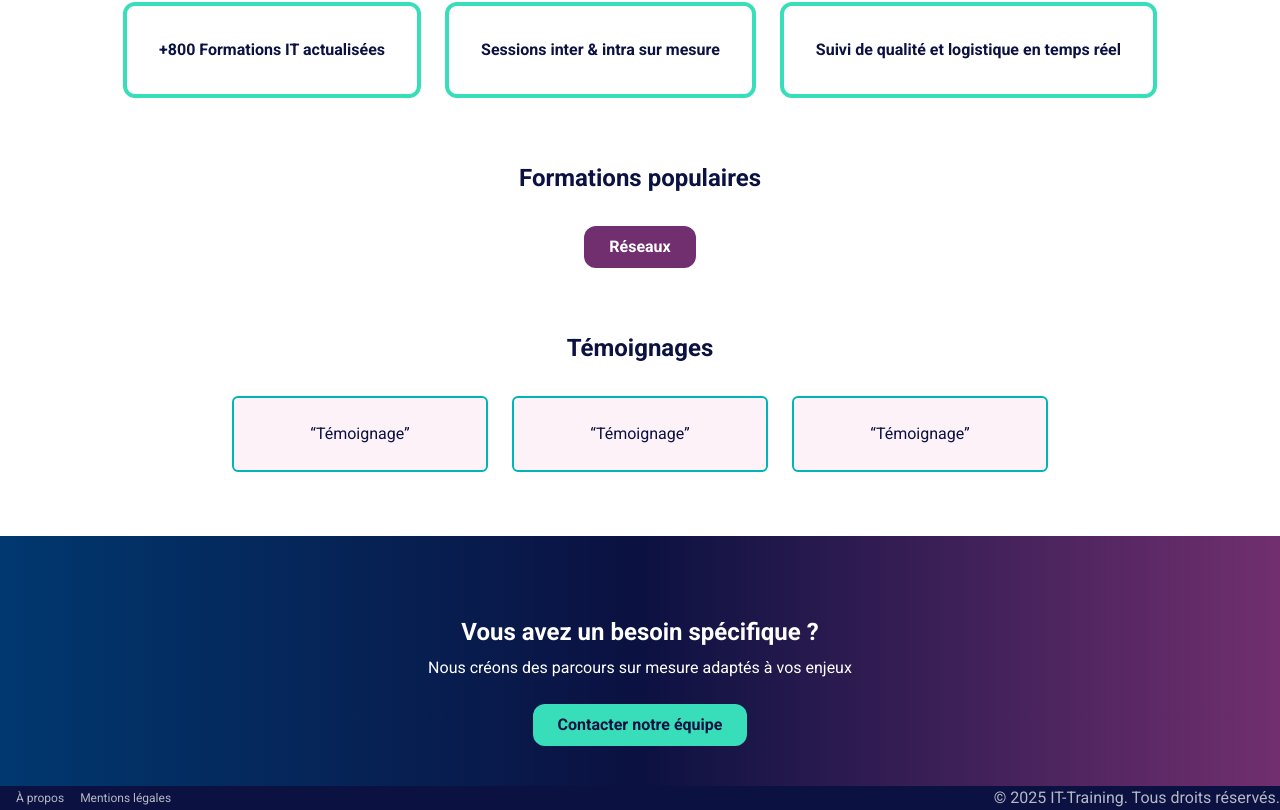
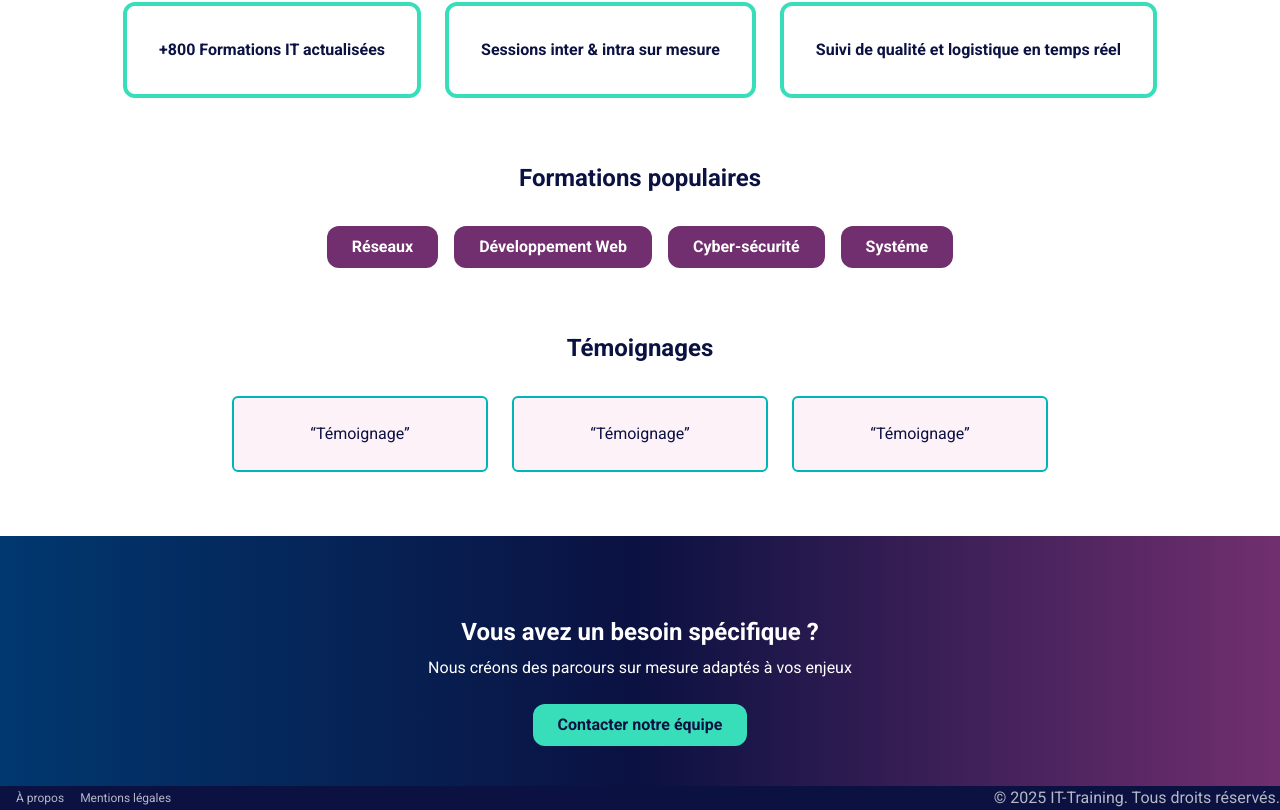
Before and after one commit to Mathye59/It-training-portail, a React (Vite) app: page / in a window 1280 px wide. Shown: the part 1060-1870 px from the top of the page. Built offline with nearby package versions, Linux system fonts and the light colour scheme.

Commit message:
boutons generiques

```diff
--- a/src/pages/Accueil.jsx
+++ b/src/pages/Accueil.jsx
@@ -70,39 +70,35 @@ export default function Accueil() {
       {/* Formations populaires */}
       <section className="text-center mb-16">
         <h2 className="text-2xl font-bold mb-8">Formations populaires</h2>
-        <div className="flex flex-wrap justify-center gap-4">
-          <div className="text-center ">
+        <div className="flex flex-wrap justify-center items-center gap-4">
               <GenericButton
               text="Réseaux"
               bgColor="bg-violetIT hover:bg-violetIT-dark"
               textColor="text-white"
               // link="/test-pre-requis"
-            /></div>
-            {/* </div>
-        {/* <div className="flex flex-wrap justify-center gap-4"> */}
-              {/* <GenericButton
-              text="Réseaux"
+            />
+
+              <GenericButton
+              text="Développement Web"
               bgColor="bg-violetIT hover:bg-violetIT-dark"
               textColor="text-white"
               // link="/test-pre-requis"
-            /> */}
-            {/* </div>
-        <div className="flex flex-wrap justify-center gap-4"> */}
-              {/* <GenericButton
-              text="Réseaux"
+            />
+
+              <GenericButton
+              text="Cyber-sécurité"
               bgColor="bg-violetIT hover:bg-violetIT-dark"
               textColor="text-white"
               // link="/test-pre-requis"
-            /> */}
-            {/* </div>
-        <div className="flex flex-wrap justify-center gap-4"> */}
-              {/* <GenericButton
-              text="Réseaux"
+            />
+
+              <GenericButton
+              text="Systéme"
               bgColor="bg-violetIT hover:bg-violetIT-dark"
               textColor="text-white"
               // link="/test-pre-requis"
-            /> */}
-            </div>
+            />
+        </div>
       </section>
 
       {/* Témoignages */}
```
